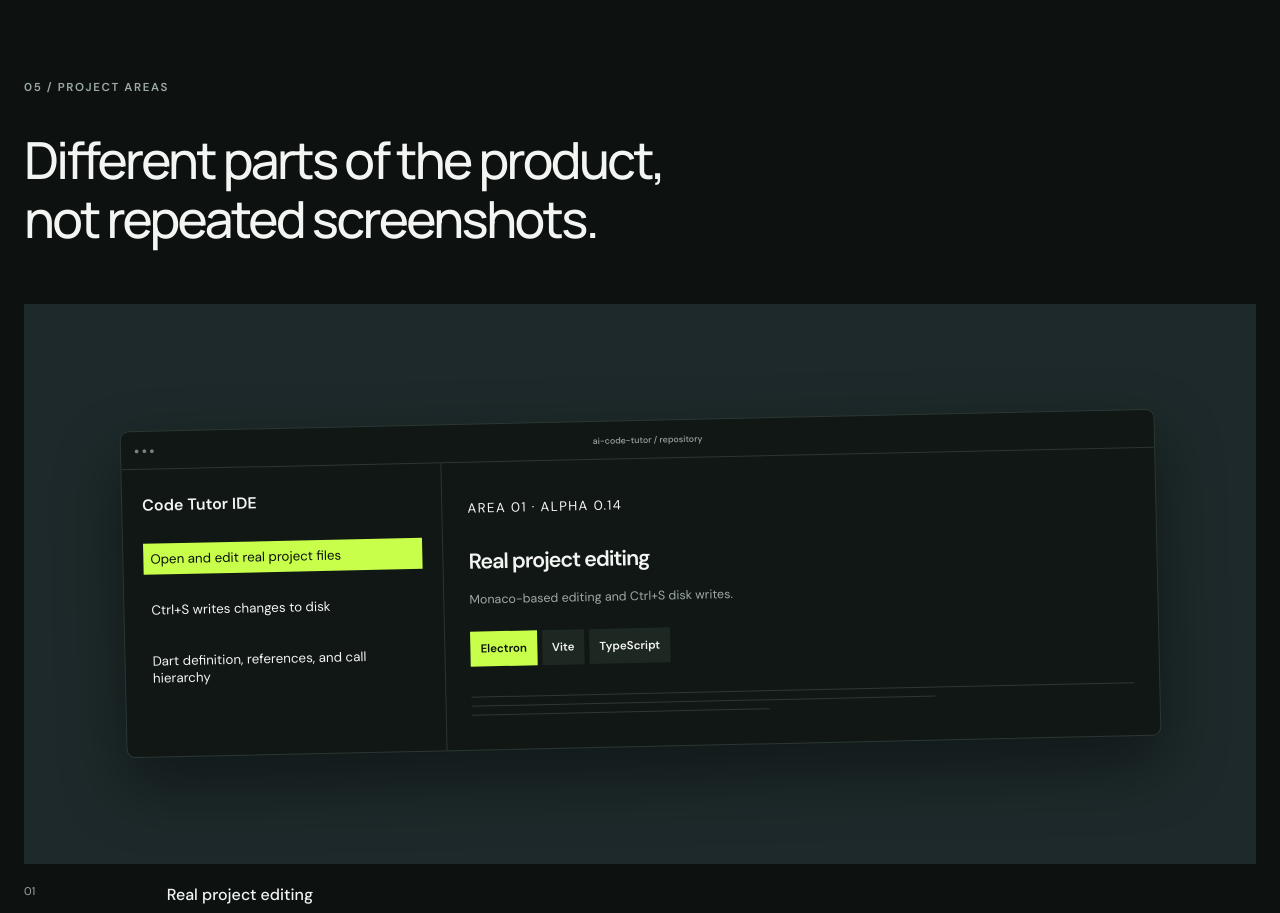
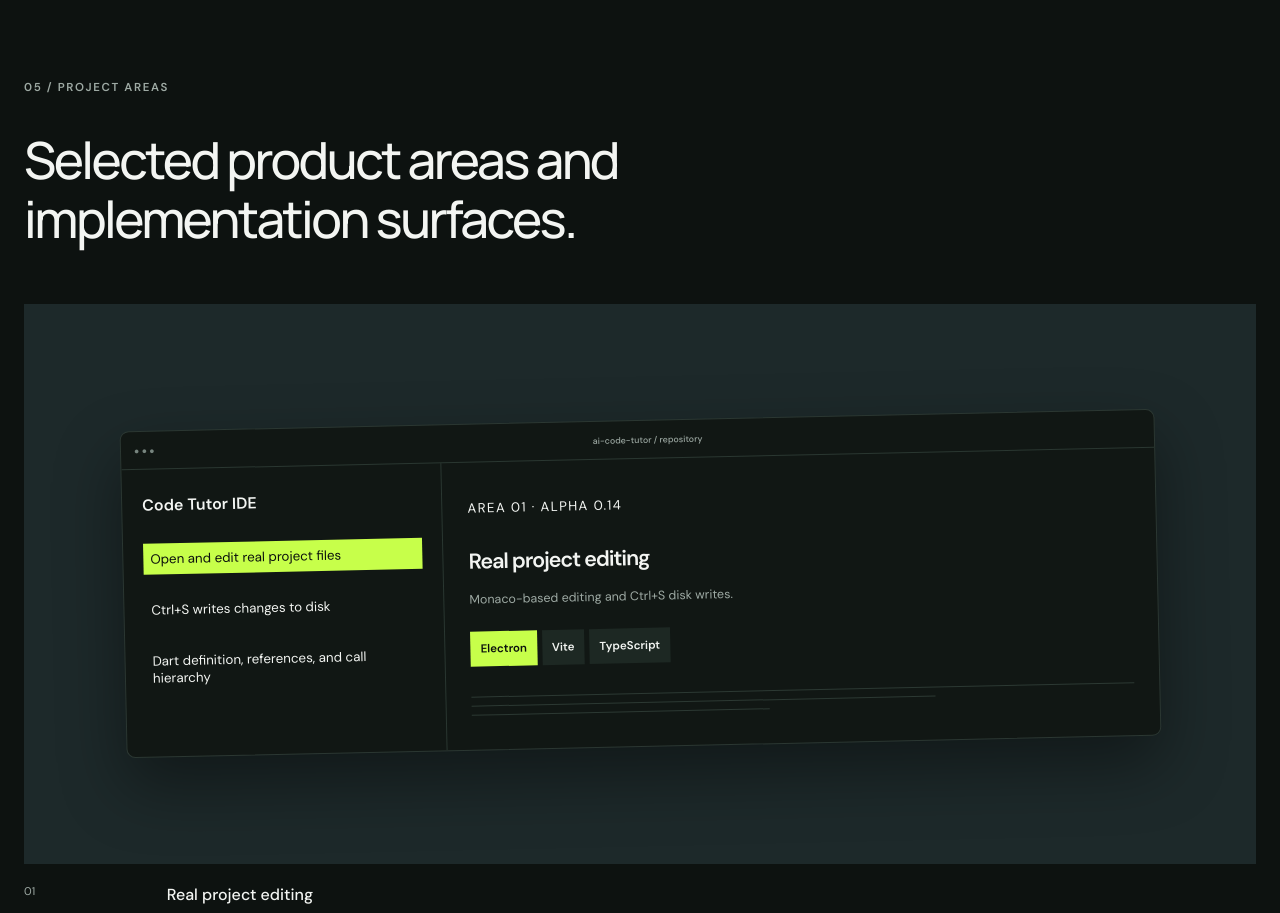
Before and after one commit to chengyang1017/portfolio, a React (Vite) app: page /projects/ai-code-tutor in a window 1280 px wide. Shown: the part 4500-5413 px from the top of the page. Built offline with nearby package versions, Linux system fonts and the light colour scheme.

Commit message:
Polish project area section copy

```diff
--- a/src/pages/ProjectDetailPage.tsx
+++ b/src/pages/ProjectDetailPage.tsx
@@ -121,7 +121,7 @@ export function ProjectDetailPage() {
       {project.gallery.length > 0 && (
         <section className="case-section shell">
           <p className="eyebrow">05 / Project areas</p>
-          <h2 className="case-heading project-areas-heading">Different parts of the product, not repeated screenshots.</h2>
+          <h2 className="case-heading project-areas-heading">Selected product areas and implementation surfaces.</h2>
           <ProjectGallery project={project} />
         </section>
       )}
```
